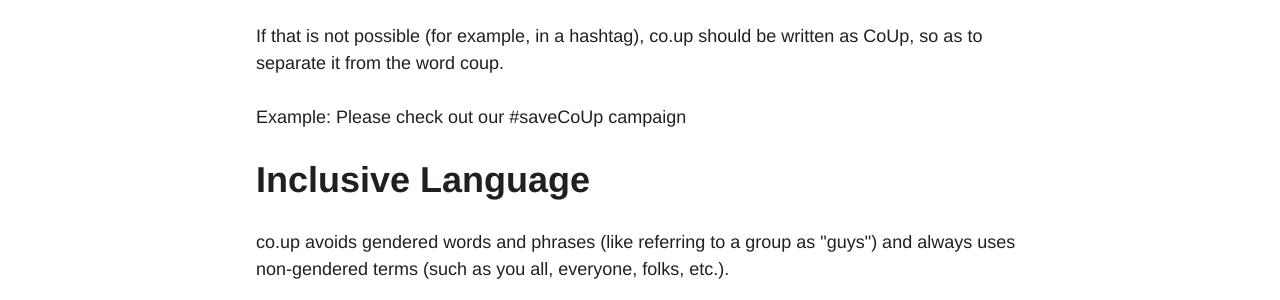
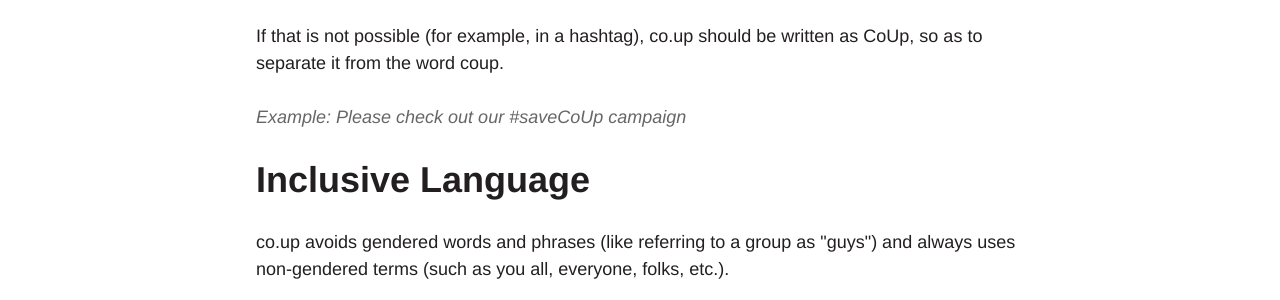
Before and after one commit to co-up/co-up.de, a Jekyll site: the page built from styleguide.html, in a window 1280 px wide. Shown: the part 1932-2232 px from the top of the page. Built offline with Jekyll 4.4.1, drawn with Linux system fonts in a browser that asks for light colours.

```diff
--- a/styleguide.html
+++ b/styleguide.html
@@ -87,7 +87,7 @@ If possible, default to using a "-" instead of "."
 If that is not possible (for example, in a hashtag), co.up should be written as CoUp, so as to separate it from the word coup.
   </p>
   <p>
-  <q>Example: Please check out our #saveCoUp campaign </q>
+  <blockquote>Example: Please check out our #saveCoUp campaign</blockquote>
   </p>
 
   <h2>Inclusive Language</h2>
```
